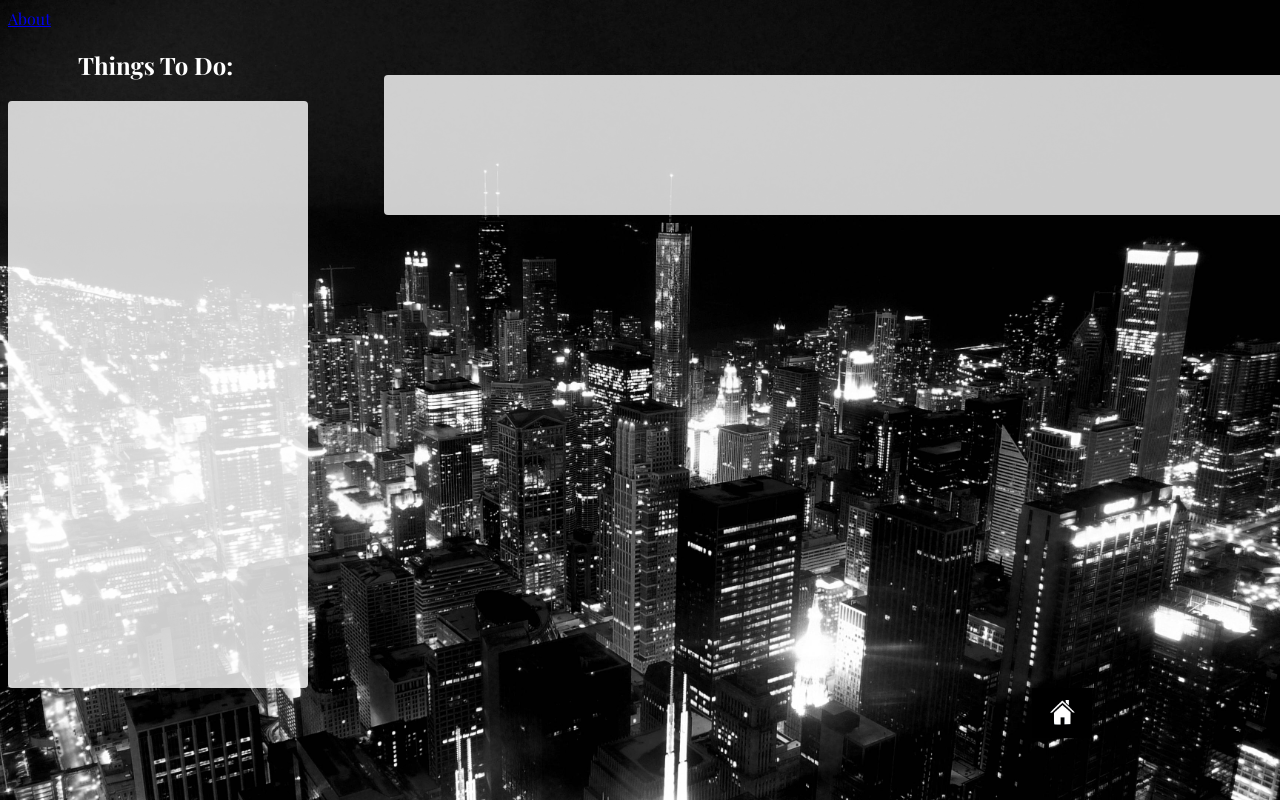
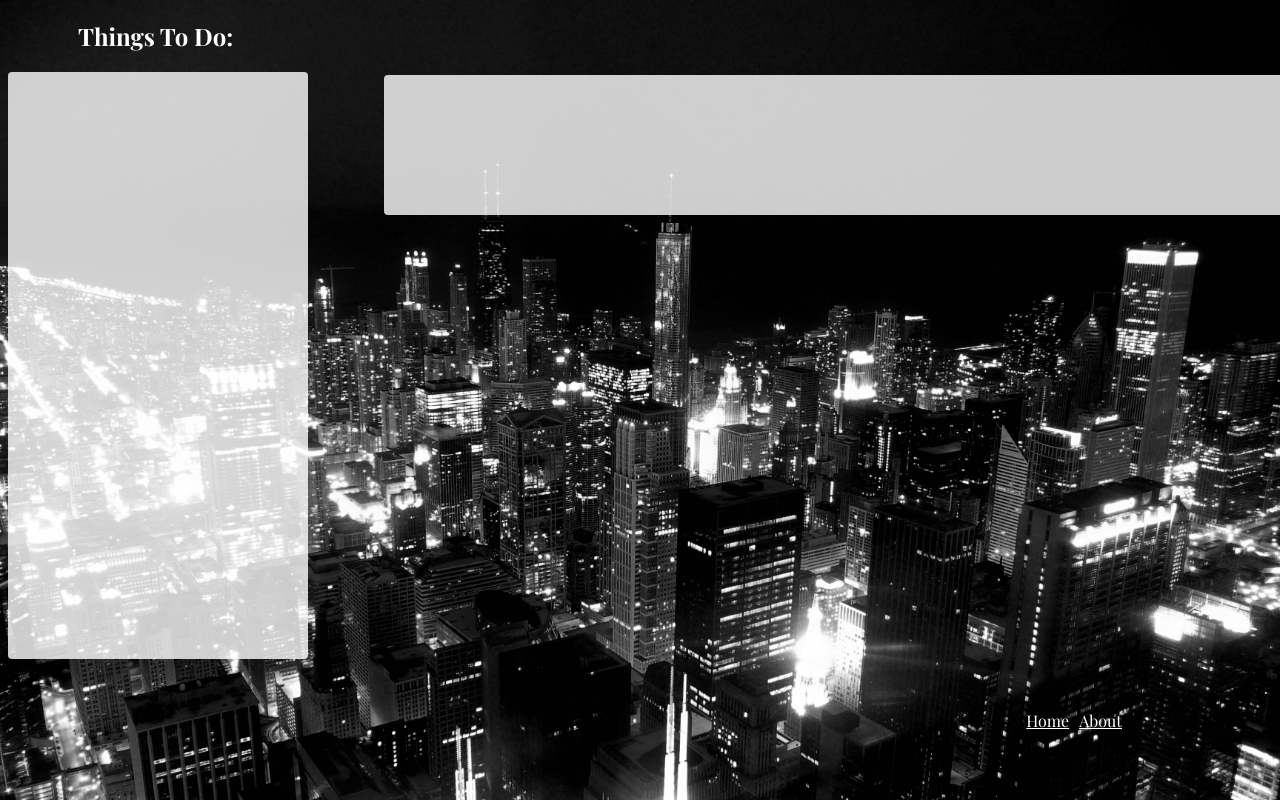
Before and after one commit to GeneralOneill/event-coordinator, a Python web app: template event-coordinator-15-08/templates/selections.html in a window 1280 px wide; the page is wider, and only the part inside the window is pictured. Run offline with Jinja, Linux system fonts and the light colour scheme; the template is opened without the code that fills it, so the values that code supplies are empty; some libraries are stand-ins or nearby versions.

Commit message:
added new css file and started working on home/about pages

```diff
--- a/event-coordinator-15-08/stylesheets/selections.css
+++ b/event-coordinator-15-08/stylesheets/selections.css
@@ -60,13 +60,21 @@ body {
     overflow: scroll;
 }
 
-#home_button {
+#about_button {
+  color: white;
   float: right;
-  margin-top: 680px;
-  margin-right: 180px;
+  margin-top: 690px;
+  margin-right: 150px;
 }
 
-img {
+#home_button {
+  color: white;
+  float: right;
+  margin-top: 690px;
+  margin-right: 10px;
+}
+
+/*img {
   height: 50px;
   width: 60px;
-}
+}*/
--- a/event-coordinator-15-08/templates/about.html
+++ b/event-coordinator-15-08/templates/about.html
@@ -1,7 +1,9 @@
 <!DOCTYPE html>
 <html>
   <head>
+    <link href='stylesheets/about.css' type='text/css' rel='stylesheet'>
   </head>
   <body>
+    <p>pie</p>
   </body>
 </html>
--- a/event-coordinator-15-08/templates/main.html
+++ b/event-coordinator-15-08/templates/main.html
@@ -7,6 +7,7 @@
     <script src='scripts/buttons.js'></script>
   </head>
   <body>
+    <h1>ASK</h1> <h1>JIM</h1>
     <form method='get' action="selections">
       <div id='form_backdrop'>
         <p>Select the number of people in your group</P>
--- a/event-coordinator-15-08/templates/selections.html
+++ b/event-coordinator-15-08/templates/selections.html
@@ -11,8 +11,8 @@
   </head>
   <body>
     <div id="map-canvas"></div>
-    <a href="/about">About</a>
-    <a href="/" id="home_button"><img src="images/professional-home-icon-22.jpg"></img></a>
+    <a href="/about" id="about_button">About</a>
+    <a href="/" id="home_button">Home</a>
     <h2 id="things_to_do">Things To Do:</h2>
     <div class="background, transbox" id="container">
         <h2 class="results" id="place_list"></h2>
@@ -22,3 +22,5 @@
     </div>
   </body>
 </html>
+
+<!-- <img src="images/professional-home-icon-22.jpg"></img> -->
```
Also changed, not shown: event-coordinator-15-08/stylesheets/about.css (added, +9 -0 lines), event-coordinator-15-08/stylesheets/style.css (+0 -38 lines).
